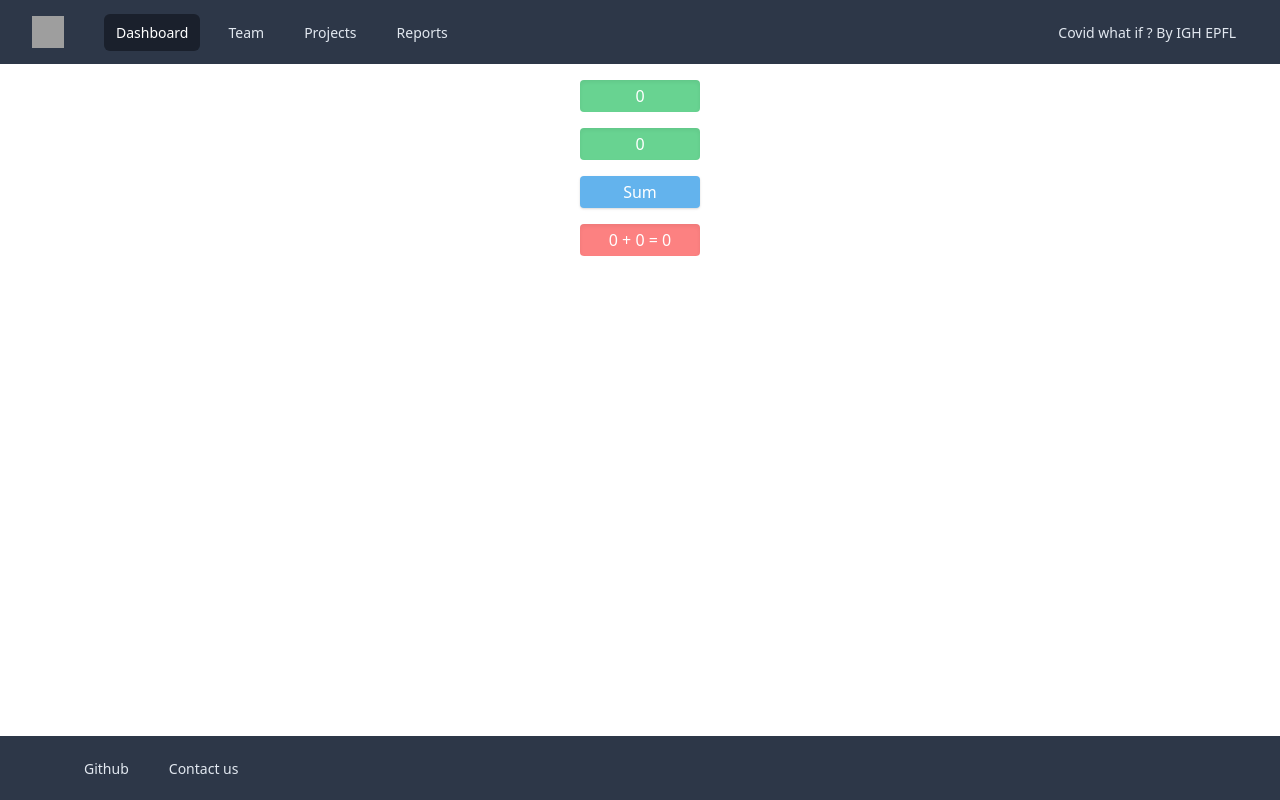
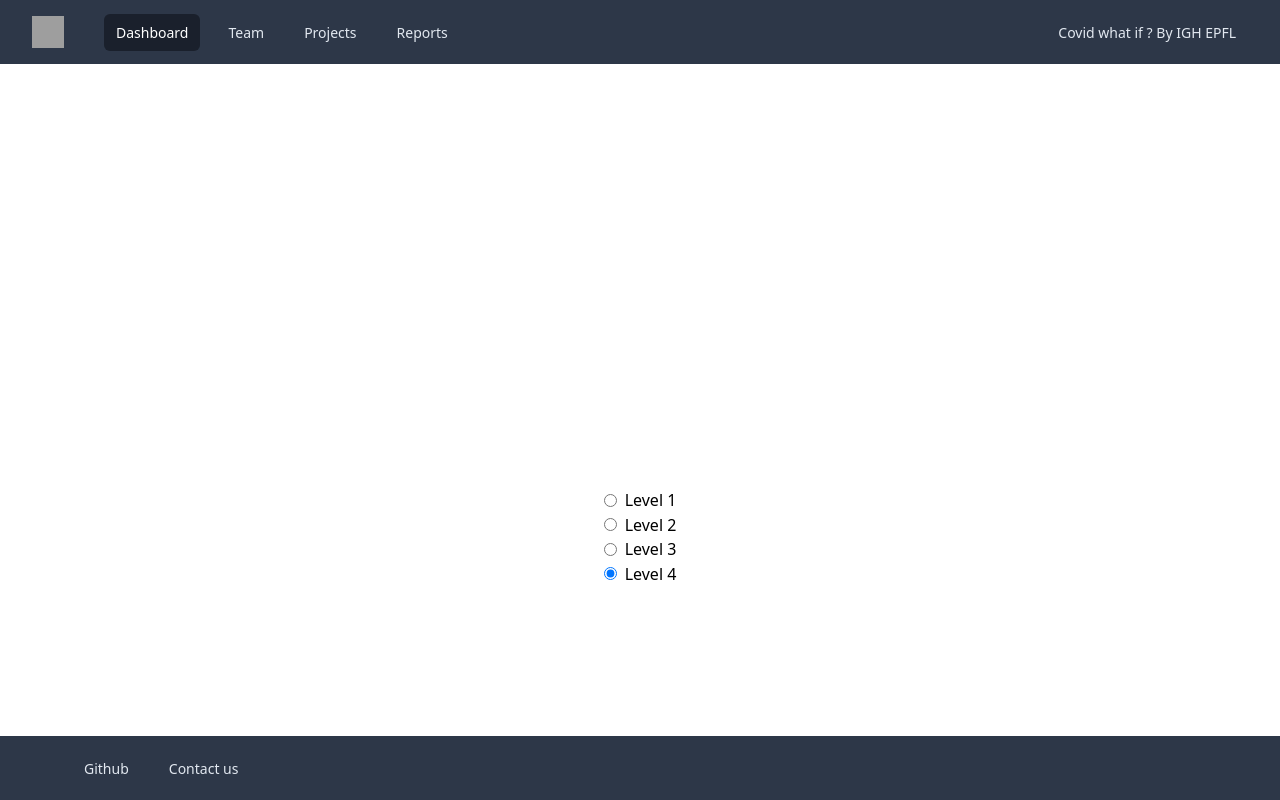
Before and after one commit to andreakiro/covid-what-if, a React (Create React App) app in the folder frontend/: page / in a window 1280 px wide. Built offline with nearby package versions, Linux system fonts and the light colour scheme; no server answers; grey boxes are pictures that could not be loaded.

Commit message:
Add policies levels radio buttons

```diff
--- a/frontend/src/practice/App.js
+++ b/frontend/src/practice/App.js
@@ -1,13 +1,14 @@
-import React, { useEffect, useState } from "react";
+import React from "react";
+import Graph from "./components/Graph";
 import Layout from "./components/Layout";
-import Box from "./components/Box"
+import Strength from "./components/Strenght";
 
 function App() {
   return (
     <>
       <Layout>
-        {/* <Graph /> */}
-        <Box />
+        <Graph />
+        <Strength />
       </Layout>
     </>
   );
--- a/frontend/src/practice/components/Graph.js
+++ b/frontend/src/practice/components/Graph.js
@@ -1,7 +1,7 @@
 import React from "react";
 import * as d3 from "d3";
 
-export function Graph() {
+export default function Graph() {
   const ref = React.useRef(null);
 
   const margin = {
--- /dev/null
+++ b/frontend/src/practice/components/Strenght.js
@@ -0,0 +1,58 @@
+import React from 'react';
+
+export default function Strength() {
+  return (
+    <div class="block">
+      <div class="mt-2">
+        <div>
+          <label class="inline-flex items-center">
+            <input
+              type="radio"
+              class="form-radio text-indigo-600"
+              name="radio-colors"
+              value="1"
+              checked
+            />
+            <span class="ml-2">Level 1</span>
+          </label>
+        </div>
+        <div>
+          <label class="inline-flex items-center">
+            <input
+              type="radio"
+              class="form-radio text-green-500"
+              name="radio-colors"
+              value="2"
+              checked
+            />
+            <span class="ml-2">Level 2</span>
+          </label>
+        </div>
+        <div>
+          <label class="inline-flex items-center">
+            <input
+              type="radio"
+              class="form-radio text-pink-600"
+              name="radio-colors"
+              value="3"
+              checked
+            />
+            <span class="ml-2">Level 3</span>
+          </label>
+        </div>
+        <div>
+          <label class="inline-flex items-center">
+            <input
+              type="radio"
+              class="form-radio text-red-600"
+              name="radio-colors"
+              value="4"
+              checked
+            />
+            <span class="ml-2">Level 4</span>
+          </label>
+        </div>
+      </div>
+    </div>
+  );
+}
```
